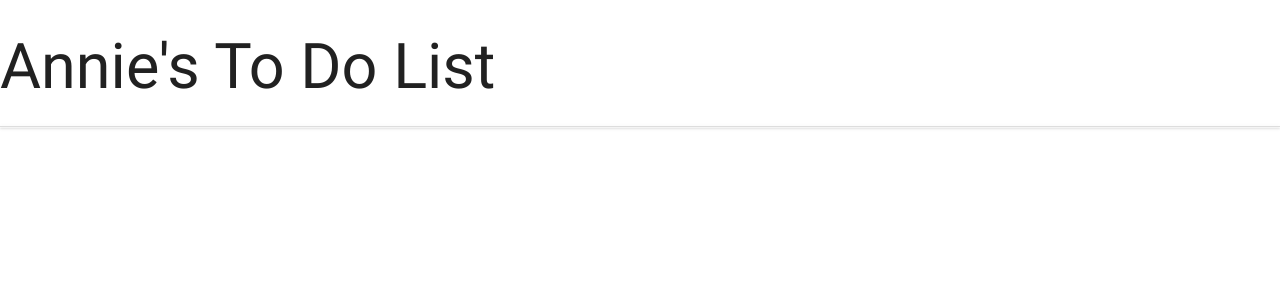
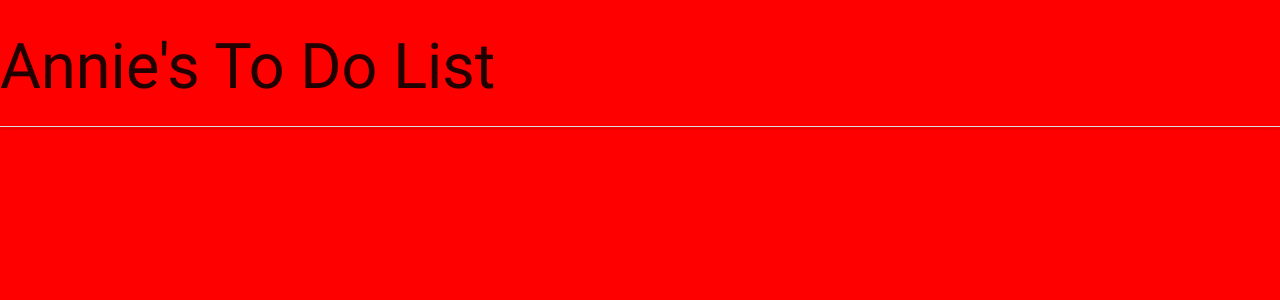
Before and after one commit to Code-Institute-Submissions/vegan-cookbook, a Flask app: page / in a window 1280 px wide. Shown: the top 300 px of the page. Run offline with Flask 2, Linux system fonts and the light colour scheme; data that the repository does not hold is empty; some libraries are stand-ins or nearby versions.

Commit message:
added style sheet

```diff
--- /dev/null
+++ b/static/css/style.css
@@ -0,0 +1,3 @@
+body{
+    background-color: red;
+}
--- a/templates/base.html
+++ b/templates/base.html
@@ -3,7 +3,7 @@
     <head>
         <link href="https://fonts.googleapis.com/icon?family=Material+Icons" rel="stylesheet">
         <link rel="stylesheet" href="https://cdnjs.cloudflare.com/ajax/libs/materialize/1.0.0-rc.2/css/materialize.min.css">
-
+        <link rel="stylesheet" href="{{url_for('static', filename='css/style.css')}}" type="text/css" />
     </head>
     <body>
         <h1>Annie's To Do List!</h1>
--- a/templates/base_lms.html
+++ b/templates/base_lms.html
@@ -4,6 +4,8 @@
 <head>
     <link href="https://fonts.googleapis.com/icon?family=Material+Icons" rel="stylesheet">
     <link rel="stylesheet" href="https://cdnjs.cloudflare.com/ajax/libs/materialize/0.100.2/css/materialize.min.css">
+    <link rel="stylesheet" href="{{url_for('static', filename='css/style.css')}}" type="text/css" />
+
 </head>
 
 <body>
```
